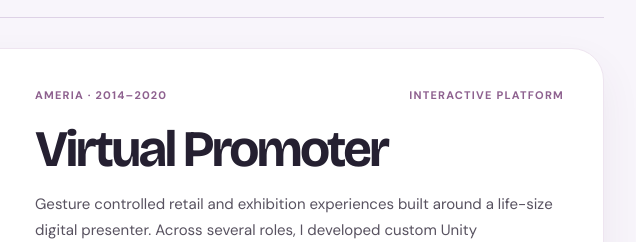
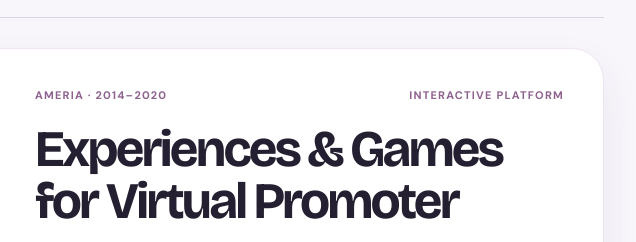
Before and after one commit to anatolii-hlushko/personal-site, a plain HTML site: page index.html in a window 1280 px wide. Shown: the part 3400-3642 px from the top of the page, 644-1280 px from the left. Drawn offline with nearby package versions, Linux system fonts and the light colour scheme.

Commit message:
Rename Virtual Promoter project

```diff
--- a/index.html
+++ b/index.html
@@ -60,7 +60,7 @@
       <div class="project-year-group">
         <p class="project-year-label">2014–2020</p>
         <div class="featured-grid">
-          <article class="project-card featured"><a class="project-preview video-preview" href="https://www.youtube.com/watch?v=QQCKMwveqsw" target="_blank" rel="noopener noreferrer" aria-label="Watch Virtual Promoter video on YouTube"><img src="https://i.ytimg.com/vi/QQCKMwveqsw/hqdefault.jpg" alt="YouTube video thumbnail for Virtual Promoter video" loading="lazy"><span class="video-preview-label">Watch on YouTube ↗</span></a><div class="project-body"><div class="project-meta"><span>AMERIA · 2014–2020</span><span>INTERACTIVE PLATFORM</span></div><h3>Virtual Promoter</h3><p>Gesture controlled retail and exhibition experiences built around a life-size digital presenter. Across several roles, I developed custom Unity applications, worked on graphics and player architecture, led Unreal integration tooling, and later owned a cross platform player supporting touch screens and depth cameras.</p><p class="contribution"><strong>My focus:</strong> architecture, performance, C# / C++, Unity, Unreal integration, code quality and delivery.</p><div class="project-links"><a href="https://www.ameria.com/shop/virtual-promoter" target="_blank" rel="noopener noreferrer">Product page ↗</a><a href="https://www.youtube.com/watch?v=QQCKMwveqsw" target="_blank" rel="noopener noreferrer">Video from CV ↗</a></div></div></article>
+          <article class="project-card featured"><a class="project-preview video-preview" href="https://www.youtube.com/watch?v=QQCKMwveqsw" target="_blank" rel="noopener noreferrer" aria-label="Watch Virtual Promoter video on YouTube"><img src="https://i.ytimg.com/vi/QQCKMwveqsw/hqdefault.jpg" alt="YouTube video thumbnail for Virtual Promoter video" loading="lazy"><span class="video-preview-label">Watch on YouTube ↗</span></a><div class="project-body"><div class="project-meta"><span>AMERIA · 2014–2020</span><span>INTERACTIVE PLATFORM</span></div><h3>Experiences &amp; Games for Virtual Promoter</h3><p>Gesture controlled retail and exhibition experiences built around a life-size digital presenter. Across several roles, I developed custom Unity applications, worked on graphics and player architecture, led Unreal integration tooling, and later owned a cross platform player supporting touch screens and depth cameras.</p><p class="contribution"><strong>My focus:</strong> architecture, performance, C# / C++, Unity, Unreal integration, code quality and delivery.</p><div class="project-links"><a href="https://www.ameria.com/shop/virtual-promoter" target="_blank" rel="noopener noreferrer">Product page ↗</a><a href="https://www.youtube.com/watch?v=QQCKMwveqsw" target="_blank" rel="noopener noreferrer">Video from CV ↗</a></div></div></article>
           <article class="project-card featured text-only" id="cx-player"><div class="project-body"><div class="project-meta"><span>AMERIA · 2014–2020</span><span>UNITY DEVELOPMENT</span></div><h3>CX Composer / CX Player</h3><p>AMERIA’s CX Composer lets interaction designers create and update interactive content for physical spaces without code. My related development work focused on CX Player, built in Unity.</p><p class="contribution"><strong>My role:</strong> I was the sole developer working on the Unity CX Player.</p><div class="project-links"><a href="https://www.ameria.com/software#CX-Composer" target="_blank" rel="noopener noreferrer">Official CX Composer page ↗</a></div></div></article>
           <article class="project-card featured text-only" id="car-configurator"><div class="project-body"><div class="project-meta"><span>AMERIA · 2020</span><span>INTERACTIVE APPLICATION</span></div><h3>Car Configurator</h3><p>An existing interactive car configurator product I worked on at AMERIA in 2020.</p><p class="contribution"><strong>My work:</strong> I maintained the original product and extended its functionality.</p></div></article>
         </div>
@@ -89,7 +89,7 @@
         </div>
       </div>
     </section>
-    <section class="experience-band" id="experience"><div class="wrap experience-layout"><div><p class="eyebrow">CAREER PATH</p><h2>From game worlds to <em>live products.</em></h2></div><div class="timeline"><div><span>Current</span><strong>Technical Co-Founder</strong><small>Sentivoice · AI singing and performance coaching</small></div><div><span>Apr 2026 onward</span><strong>Technical Co-Founder</strong><small>OwlScope News · architecture and AI news analysis</small></div><div><span>2020–2026</span><strong>Senior Unity Developer</strong><small>Genies · Silver Studio and Genies Party</small></div><div><span>2014–2020</span><strong>Media Developer / Team Lead</strong><small>AMERIA · Virtual Promoter, CX Player and Car Configurator</small></div><div><span>2012–2014</span><strong>Lead / C++ Game Developer</strong><small>ERS Game Studios · published casual games</small></div><div><span>2011–2012</span><strong>C++ Game Developer</strong><small>GBFrame / NICE Interactive · interactive prototypes</small></div></div></div></section>
+    <section class="experience-band" id="experience"><div class="wrap experience-layout"><div><p class="eyebrow">CAREER PATH</p><h2>From game worlds to <em>live products.</em></h2></div><div class="timeline"><div><span>Current</span><strong>Technical Co-Founder</strong><small>Sentivoice · AI singing and performance coaching</small></div><div><span>Apr 2026 onward</span><strong>Technical Co-Founder</strong><small>OwlScope News · architecture and AI news analysis</small></div><div><span>2020–2026</span><strong>Senior Unity Developer</strong><small>Genies · Silver Studio and Genies Party</small></div><div><span>2014–2020</span><strong>Media Developer / Team Lead</strong><small>AMERIA · Experiences &amp; Games for Virtual Promoter, CX Player and Car Configurator</small></div><div><span>2012–2014</span><strong>Lead / C++ Game Developer</strong><small>ERS Game Studios · published casual games</small></div><div><span>2011–2012</span><strong>C++ Game Developer</strong><small>GBFrame / NICE Interactive · interactive prototypes</small></div></div></div></section>
     <section class="education-section wrap" id="education" aria-labelledby="education-title">
       <div class="education-heading"><p class="eyebrow">EDUCATION</p><h2 id="education-title">A foundation in <em>computer science.</em></h2></div>
       <div class="education-card"><span class="education-years">2006–2012</span><h3>Computer Systems Analyst</h3><p>Master’s-equivalent degree</p><strong>National Technical University of Ukraine “Kyiv Polytechnic Institute” (KPI)</strong></div>
```
